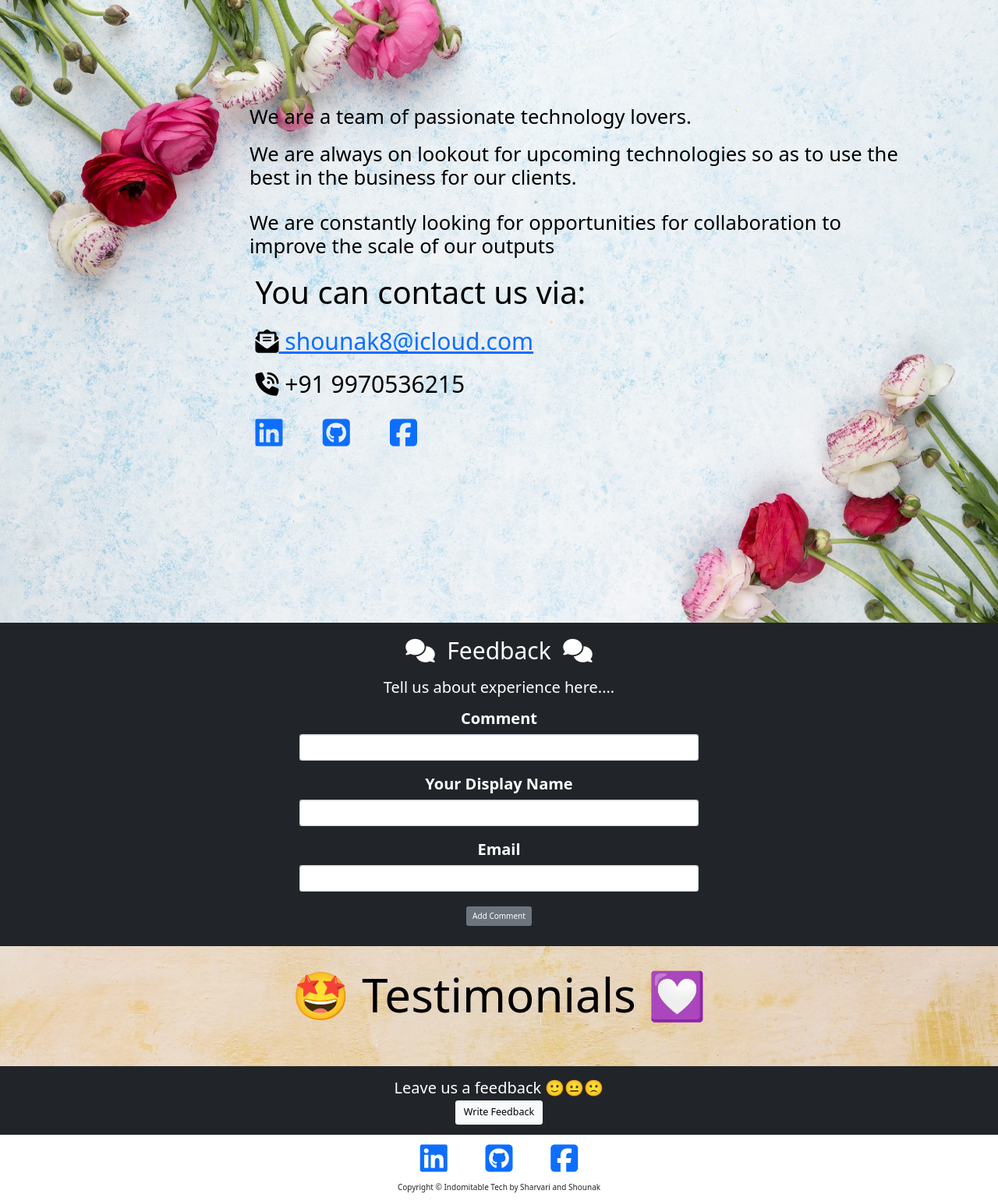
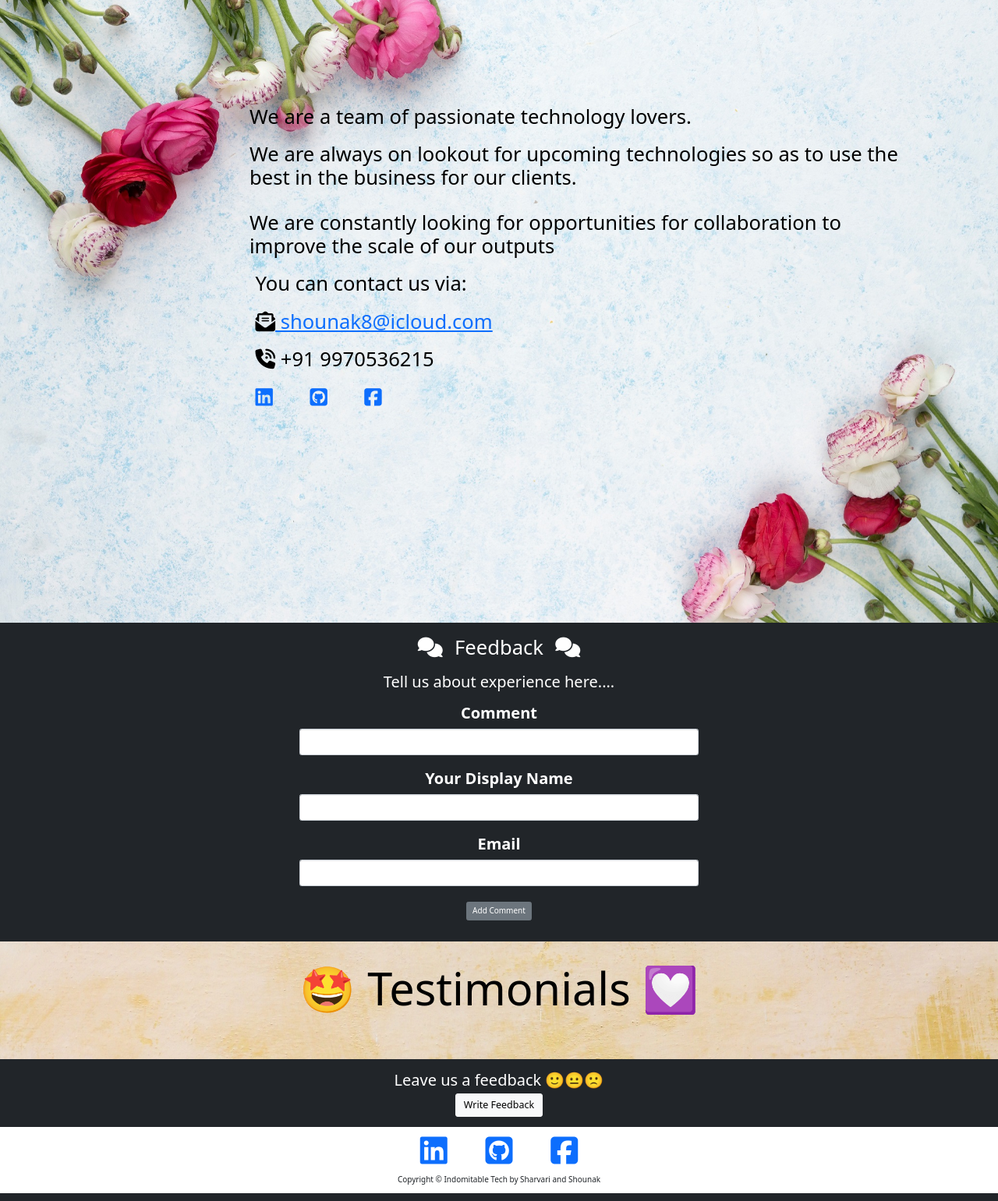
Before and after one commit to shounak8/Day_88_Flask_ToDo_Website, a Flask app: page /about in a window 1280 px wide. Shown: the part 63-1604 px from the top of the page at 78% size. Run offline with Flask 2, Linux system fonts and the light colour scheme; data that the repository does not hold is empty; some libraries are stand-ins or nearby versions.

Commit message:
Update about.html

```diff
--- a/templates/about.html
+++ b/templates/about.html
@@ -14,11 +14,11 @@
             We are constantly looking for opportunities for collaboration to improve the scale of our outputs </h1>
 
         <div class="container-fluid contact-info">
-            <p style="font-size:4rem;">You can contact us via:</p>
-            <p style="font-size:3rem;"><i class="fas fa-envelope-open-text"></i><a href="mailto:shounak8@icloud.com">
+            <p style="font-size:2vw;">You can contact us via:</p>
+            <p style="font-size:2vw;"><i class="fas fa-envelope-open-text"></i><a href="mailto:shounak8@icloud.com">
                 shounak8@icloud.com</a></p>
-            <p style="font-size:30px;"><i class="fas fa-phone-volume"></i> +91 9970536215</p>
-            <p style="font-size:40px;">
+            <p style="font-size:2vw;"><i class="fas fa-phone-volume"></i> +91 9970536215</p>
+            <p style="font-size:2vw;">
                 <a href="https://www.linkedin.com/in/shounak-deshpande-ab80b0105/"><i class="fab fa-linkedin"></i></a>
                 <a href="https://github.com/shounak8" style="padding: 0 5%;"><i class="fab fa-github-square"></i></a>
                 <a href="https://www.facebook.com/shounak.deshpande"><i class="fab fa-facebook-square"></i></a>
@@ -31,7 +31,7 @@
 <div class="container-fluid"
      style="background-color:#212529;color:white;text-align:center;font-size:2rem;padding:1% 0 0 0;">
     <div id="feedback_id" style="width:40%;margin:auto;padding:0 0 2% 0;color:white;">
-        <p style="font-size:3rem;"><i class="fas fa-comments" style="padding:0 3%;"></i>Feedback<i
+        <p style="font-size:2vw;"><i class="fas fa-comments" style="padding:0 3%;"></i>Feedback<i
                 class="fas fa-comments" style="padding:0 3%;"></i></p>
         <p>Tell us about experience here....</p>
         {{ wtf.quick_form(feedback_form, novalidate=True, button_map={"submit": "secondary"}) }}
@@ -39,7 +39,7 @@
 </div>
 <div style="color:black;background-image: url({{ url_for('static', filename='images/testimonial.jpg')}});
 background-repeat:repeat;background-size:cover; background-position: center center;">
-    <h1 style="text-align:center;padding:2%;font-size:6rem;">🤩 Testimonials 💟</h1>
+    <h1 style="text-align:center;padding:2%;font-size:4.5vw;">🤩 Testimonials 💟</h1>
     <div style="padding:1%;">
         {% for feedback in feedback_display %}
         <div style="padding:0.3%;">
```
